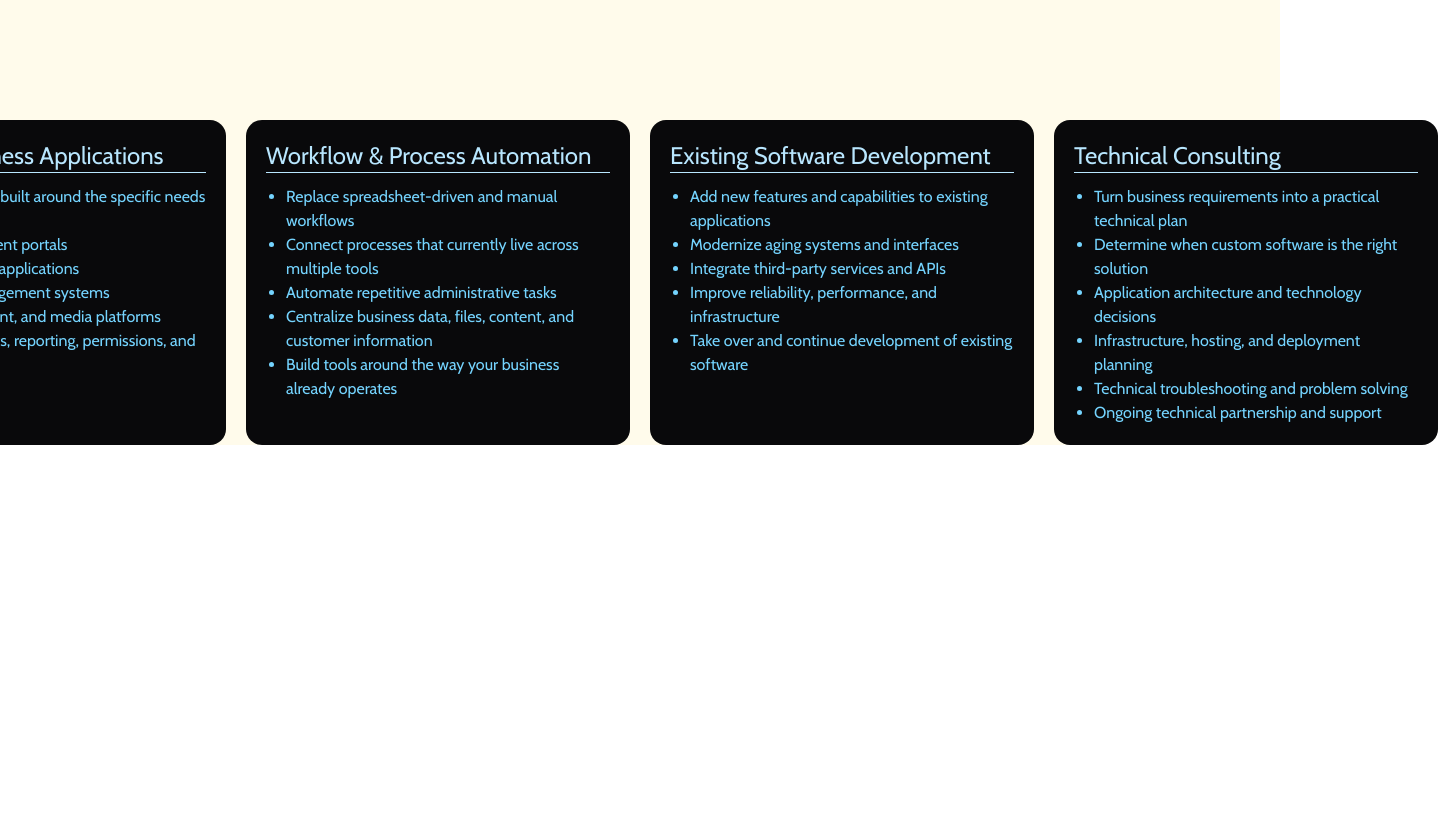
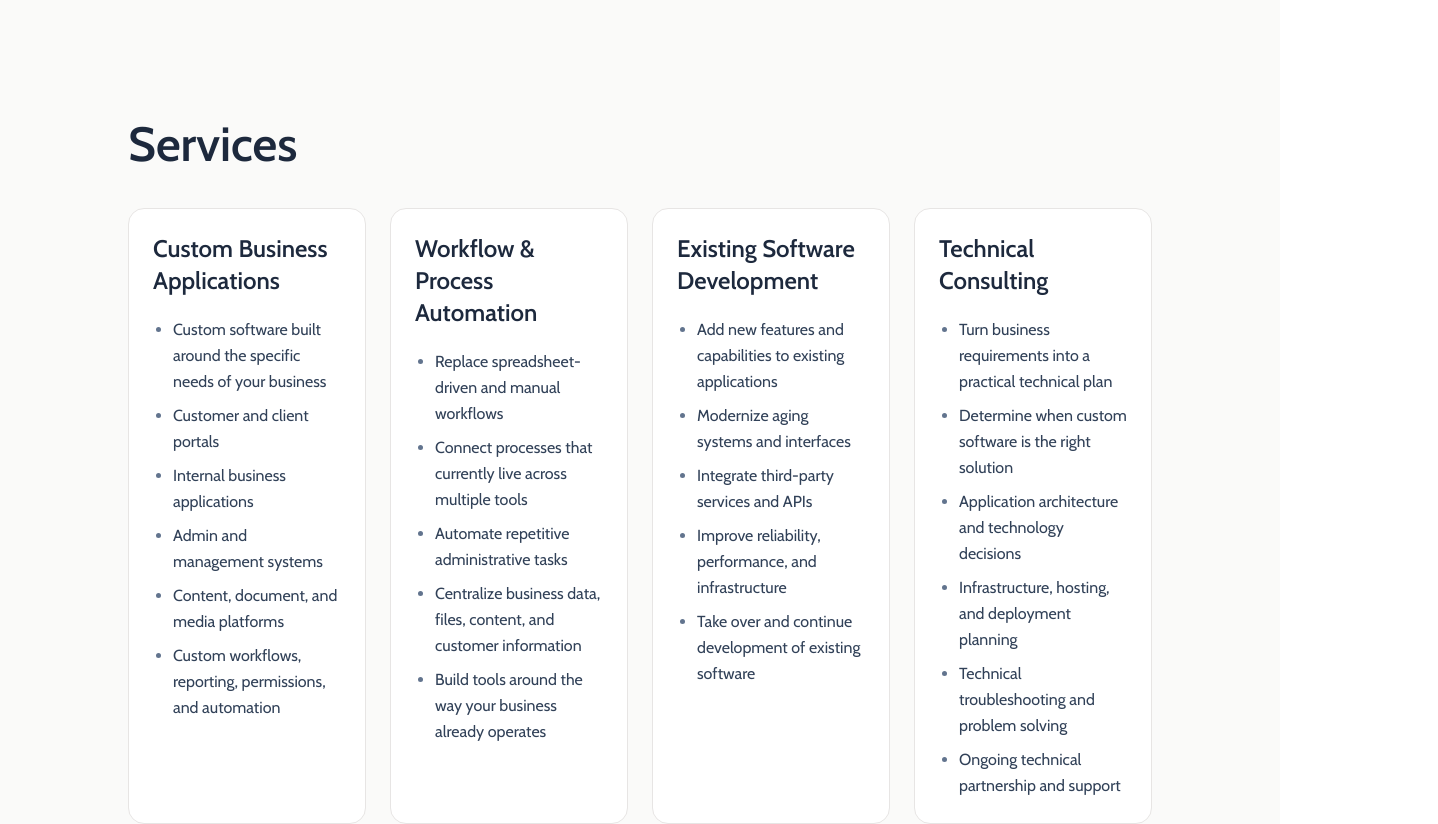
Before and after one commit to bobbythree/new-website, a React (Vite) app: page / in a window 1280 px wide. Shown: the part 780-1604 px from the top of the page, 1438 px wide, since content can reach past the window. Before the commit the page ends 1225 px from the top, so only its background shows below. Built offline with nearby package versions, Linux system fonts and the light colour scheme.

Commit message:
rework cards layout and color

```diff
--- a/src/components/HomepageHero.tsx
+++ b/src/components/HomepageHero.tsx
@@ -1,6 +1,6 @@
 export default function HomepageHero() {
   return (
-    <section className="mx-auto flex min-h-screen max-w-6xl flex-col justify-center px-6 text-slate-800">
+    <section className="mx-auto flex min-h-screen w-full max-w-6xl flex-col justify-center px-6 text-slate-800">
       <p className="font-cabin text-sm font-semibold uppercase tracking-widest">
         Robert Lewis III — Software Consultant & Engineer
       </p>
--- a/src/components/ServicesCard.tsx
+++ b/src/components/ServicesCard.tsx
@@ -5,11 +5,16 @@ interface ServicesCardProps {
 
 export default function ServicesCard({ title, items }: ServicesCardProps) {
   return (
-    <div className="flex flex-col w-sm bg-zinc-950 p-5 rounded-2xl">
-      <h3 className="text-2xl text-sky-200 border-b">{title}</h3>
-      <ul className="list-disc pl-5 pt-3">
+    <div className="flex w-full flex-col rounded-2xl border border-stone-200 bg-white p-6">
+      <h3 className="pb-3 font-cabin text-2xl font-semibold text-slate-800">
+        {title}
+      </h3>
+
+      <ul className="list-disc space-y-2 pl-5 pt-2 text-slate-700 marker:text-slate-500">
         {items.map((item, i) => (
-          <li key={i} className="text-md text-sky-300">{item}</li>
+          <li key={i} className="text-base leading-relaxed">
+            {item}
+          </li>
         ))}
       </ul>
     </div>
--- a/src/pages/HomePage.tsx
+++ b/src/pages/HomePage.tsx
@@ -4,27 +4,36 @@ import { webApps, businessSystems, modernization, consulting } from "../data/ser
 
 export default function HomePage() {
   return (
+    <div className="flex flex-col items-center justify-center bg-stone-50">
+      <HomepageHero />
 
-    <div className="flex flex-col items-center justify-center bg-amber-50">
-      <HomepageHero />
-      <div className="flex gap-5 mt-25">
+      <div className="mt-25 w-[80vw] max-w-375">
+        <h2 className="font-cabin text-4xl font-semibold text-slate-800 md:text-5xl">
+          Services
+        </h2>
+
+        <div className="mt-10 grid gap-6 md:grid-cols-2 xl:grid-cols-4">
           <ServicesCard
             title={webApps.title}
             items={webApps.items}
           />
+
           <ServicesCard
             title={businessSystems.title}
             items={businessSystems.items}
           />
+
           <ServicesCard
             title={modernization.title}
             items={modernization.items}
           />
+
           <ServicesCard
             title={consulting.title}
             items={consulting.items}
           />
         </div>
       </div>
+    </div>
   )
 }
```
Lines whose indentation alone changed are shown as unchanged.
